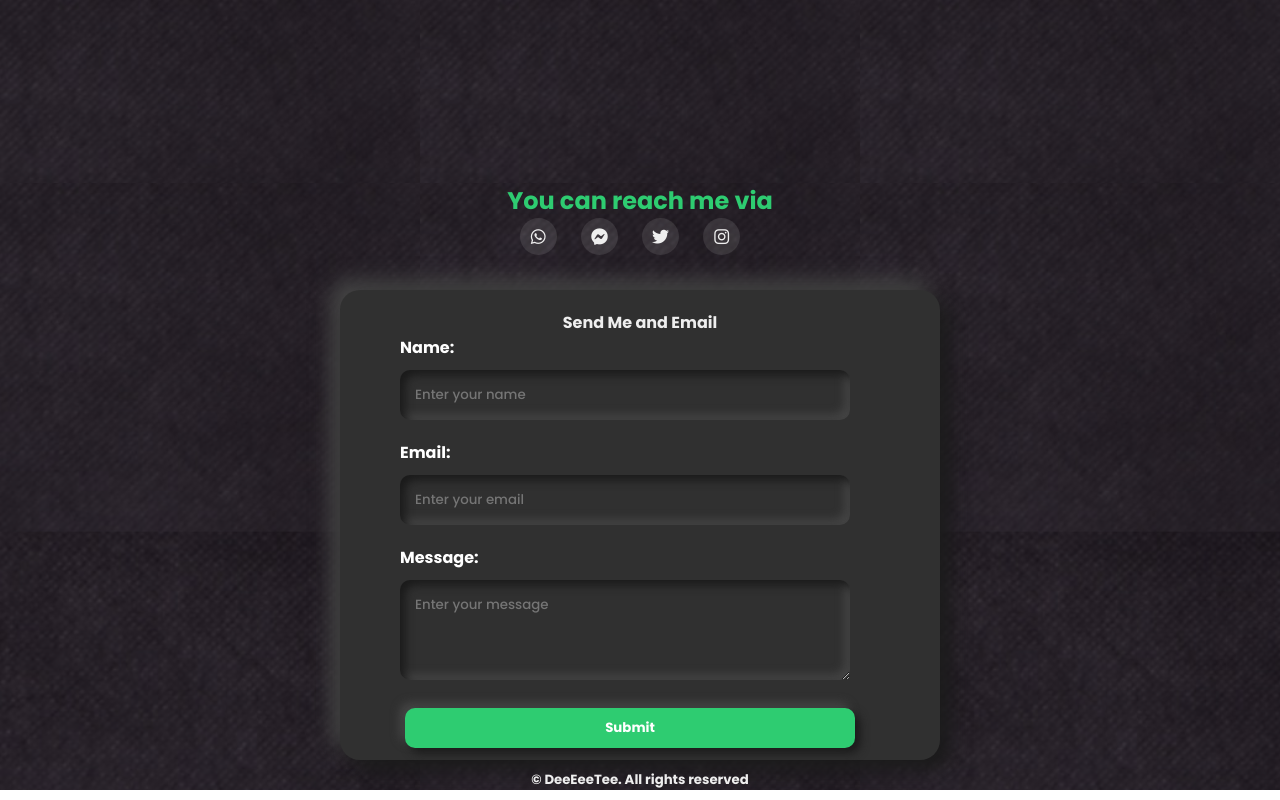
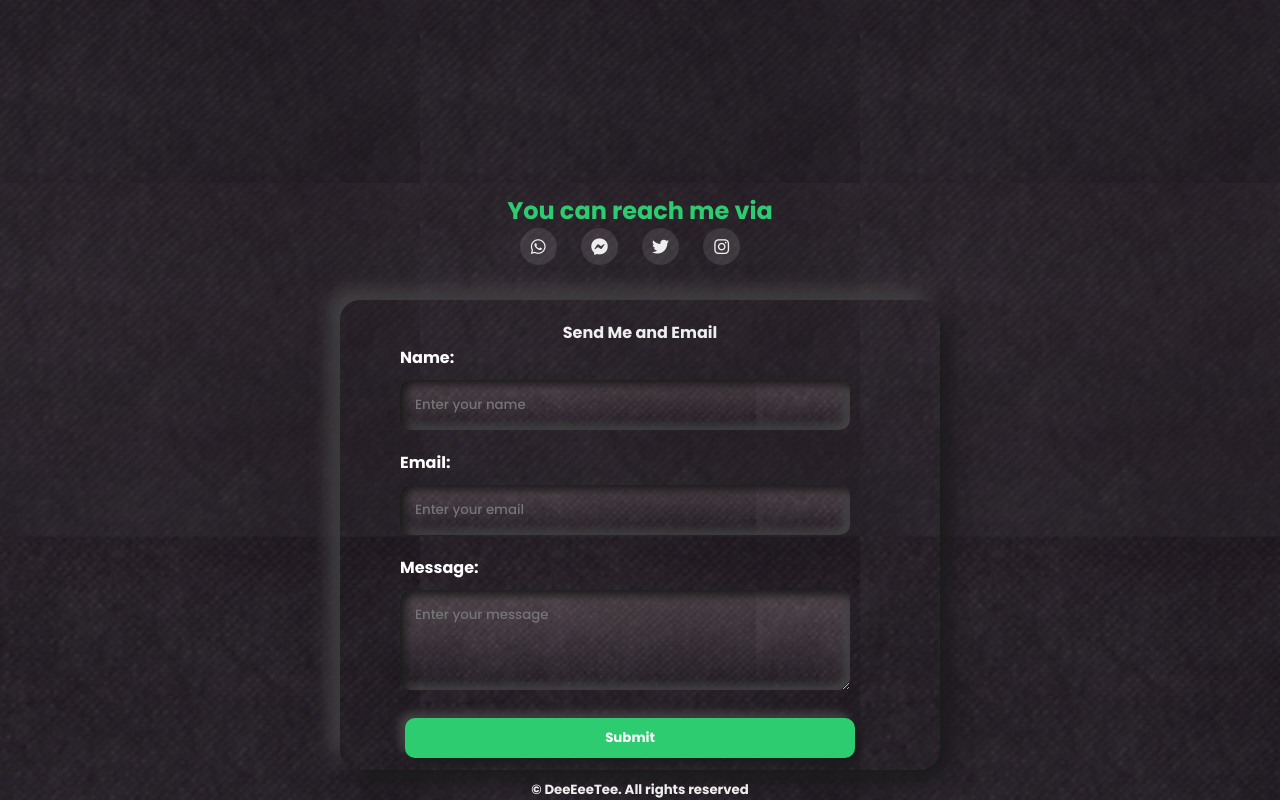
Before and after one commit to Talk2David1/my-portfolio, a plain HTML site: page index.html in a window 1280 px wide. Shown: the part 3112-3912 px from the top of the page. Drawn offline with Linux system fonts and the light colour scheme.

Commit message:
neumorphic contact page

```diff
--- a/css/styles.css
+++ b/css/styles.css
@@ -339,14 +339,13 @@ button:hover {
 /* contact me section */
 
 body {
-  background: linear-gradient(rgba(0, 0, 0, 0.493), rgba(0, 0, 0, 0.5)),
+  background: linear-gradient(rgba(70, 58, 58, 0.493), rgba(0, 0, 0, 0.5)),
     url(../img/background.JPG);
   background-position: center;
   background-size: 440px;
 }
 
 .form-container {
-  background-color: #303030;
   margin: auto;
   width: 600px;
   height: 470px;
@@ -381,7 +380,9 @@ input,
 textarea {
   width: 450px;
   margin-left: 40px;
-  background-color: #303030;
+
+  background: linear-gradient(rgba(90, 78, 78, 0.493), rgba(0, 0, 0, 0.5)),
+    url(../img/background.JPG);
   border: none;
   padding: 15px;
   border-radius: 10px;
@@ -421,6 +422,7 @@ h4{
 .footer{
   text-align: center;
   color: #eee;
+  margin-top: 10px;
 }
 
 .foot a {
--- a/index.html
+++ b/index.html
@@ -176,8 +176,8 @@
           <img src="img/responsive.jpg" alt="Travel-Journal" />
           <h4>Responsive Webpage</h4>
           <p>Html, Css, JavaScript</p>
-          <a href="https://github.com/Talk2David1/Responsive-Landing-Page"><button>Github</button></a>
-          <a href="https://practised-responsive-web-page.netlify.app/"><button>Live Demo</button></a>
+          <a href="https://github.com/Talk2David1/Responsive-Landing-Page" target="_blank"><button>Github</button></a>
+          <a href="https://practised-responsive-web-page.netlify.app/" target="_blank"><button>Live Demo</button></a>
         </div>
       </div>
     </section>
```
